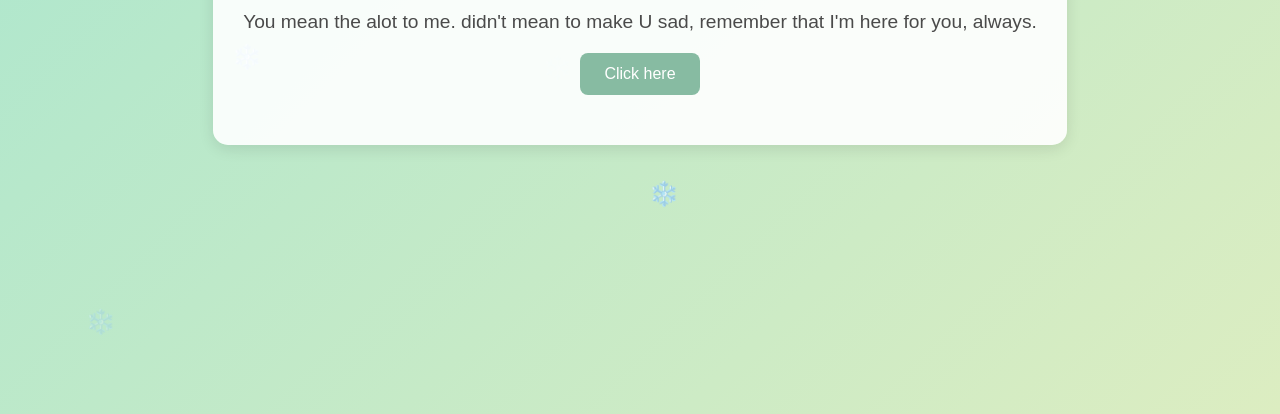
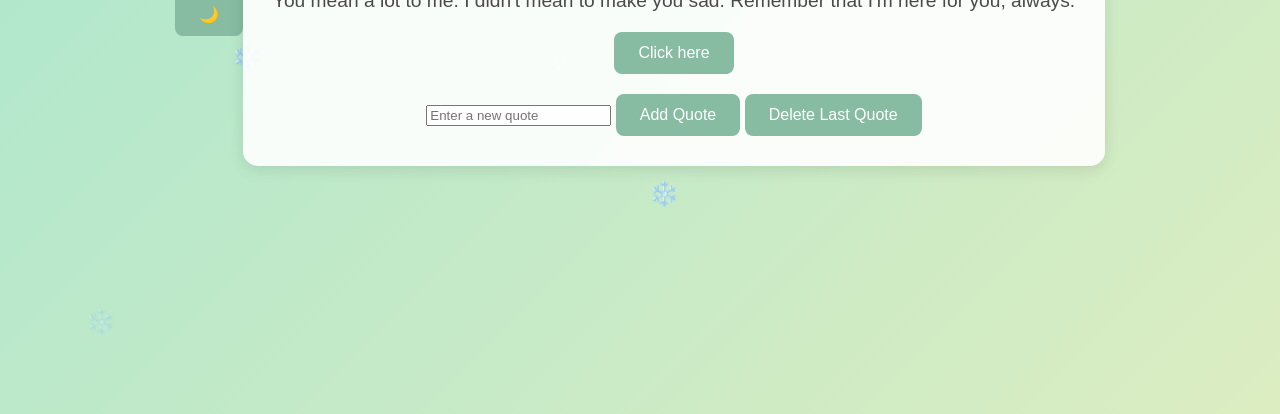
Before and after one commit to yaccne/comfort-website1, a plain HTML site: page index.html in a window 1280 px wide. Shown: the part 386-800 px from the top of the page. Drawn offline with Linux system fonts and the light colour scheme.

Commit message:
Update index.html

```diff
--- a/index.html
+++ b/index.html
@@ -3,15 +3,25 @@
 <head>
     <meta charset="UTF-8">
     <meta name="viewport" content="width=device-width, initial-scale=1.0">
-    <title>cant stay sad</title>
+    <title>Can't Stay Sad</title>
     <link rel="stylesheet" href="styles.css">
 </head>
 <body>
+    <div class="theme-toggle-container">
+        <button id="themeToggle">🌙</button>
+    </div>
     <div class="container">
         <h1>Hey rani</h1>
-        <p>You mean the alot to me. didn't mean to make U sad, remember that I'm here for you, always.</p>
+        <p>You mean a lot to me. I didn't mean to make you sad. Remember that I'm here for you, always.</p>
         <button id="quoteButton">Click here</button>
         <p id="quoteDisplay"></p>
+
+        <!-- Add quote section -->
+        <div class="quote-management">
+            <input type="text" id="newQuoteInput" placeholder="Enter a new quote">
+            <button id="addQuoteButton">Add Quote</button>
+            <button id="deleteQuoteButton">Delete Last Quote</button>
+        </div>
     </div>
     <script src="index.js"></script>
 </body>
```
